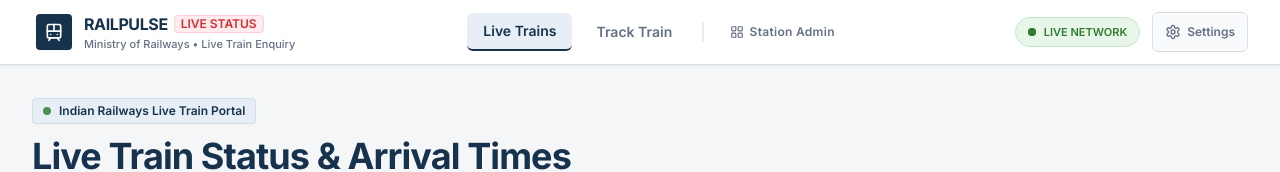
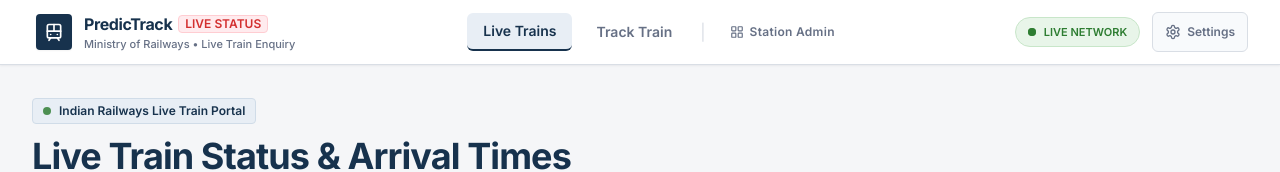
Before and after one commit to VaradPatil08/SIH_PredicTrack, a React (Vite) app in the folder frontend/: page / in a window 1280 px wide. Shown: the top 172 px of the page. Built offline with nearby package versions, Linux system fonts and the light colour scheme; no server answers.

Commit message:
rebrand: replace RAILPULSE with PredicTrack across all UI text

```diff
--- a/frontend/src/components/Footer.jsx
+++ b/frontend/src/components/Footer.jsx
@@ -23,7 +23,7 @@ export default function Footer() {
             </div>
             <div>
               <span className="font-bold text-sm tracking-tight text-navy dark:text-blue-400">
-                {t('brandTitle')} <span className="text-railway-red">•</span> PREDICTRACK
+                {t('brandTitle')}
               </span>
             </div>
           </div>
--- a/frontend/src/locales/translations.js
+++ b/frontend/src/locales/translations.js
@@ -1,7 +1,7 @@
 export const translations = {
   en: {
     // Brand & Header
-    brandTitle: 'RAILPULSE',
+    brandTitle: 'PredicTrack',
     brandBadge: 'LIVE STATUS',
     brandTagline: 'Ministry of Railways • Live Train Enquiry',
     liveTrains: 'Live Trains',
@@ -118,7 +118,7 @@ export const translations = {
     resetAll: 'Reset All',
 
     // Footer
-    footerTitle: 'RAILPULSE',
+    footerTitle: 'PredicTrack',
     footerSub: 'LIVE ENQUIRY',
     liveTrainsFooter: 'Live Trains',
     liveRouteTracking: 'Live Route Tracking',
@@ -130,7 +130,7 @@ export const translations = {
 
   hi: {
     // Brand & Header
-    brandTitle: 'रेलपल्स',
+    brandTitle: 'PredicTrack',
     brandBadge: 'लाइव स्टेटस',
     brandTagline: 'रेल मंत्रालय • लाइव ट्रेन पूछताछ',
     liveTrains: 'लाइव ट्रेनें',
@@ -247,7 +247,7 @@ export const translations = {
     resetAll: 'सभी रीसेट करें',
 
     // Footer
-    footerTitle: 'रेलपल्स',
+    footerTitle: 'PredicTrack',
     footerSub: 'लाइव पूछताछ',
     liveTrainsFooter: 'लाइव ट्रेनें',
     liveRouteTracking: 'लाइव रूट ट्रैकिंग',
```
